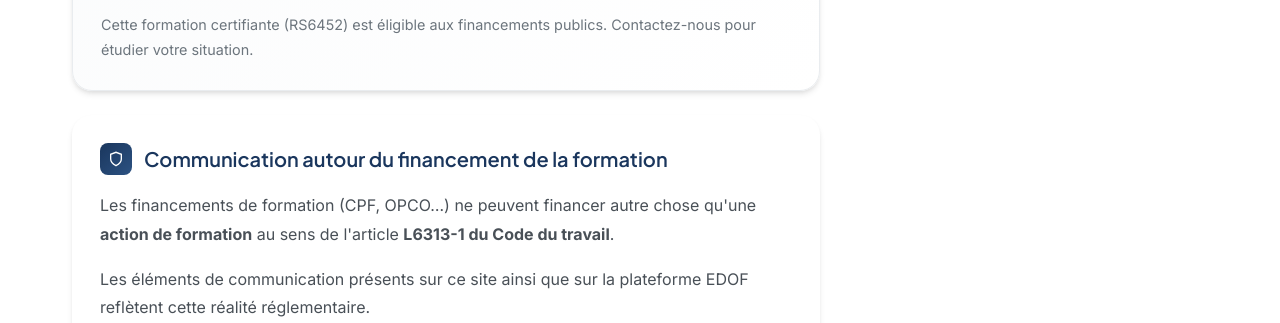
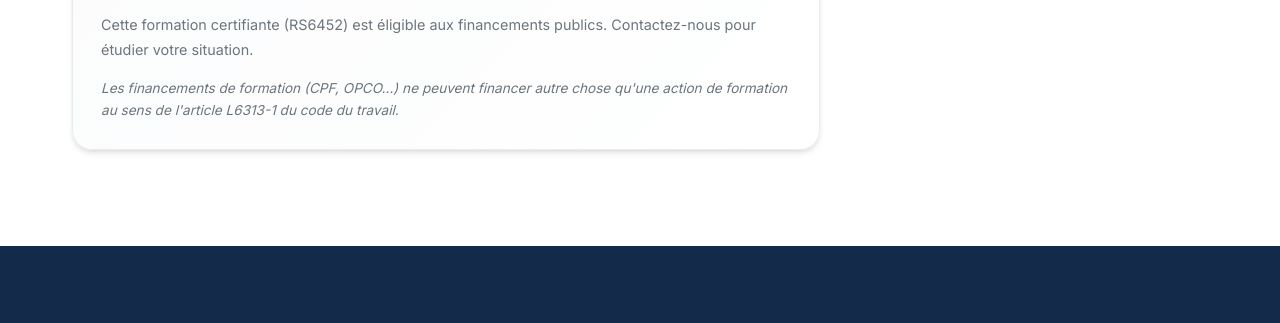
Before and after one commit to Vasco-Preun/elmformations, a plain HTML site: page formation-community.html in a window 1280 px wide. Shown: the part 4983-5306 px from the top of the page. Drawn offline with Linux system fonts and the light colour scheme; a web font is replaced by a local one.

Commit message:
Add files via upload

```diff
--- a/formation-community.html
+++ b/formation-community.html
@@ -594,23 +594,8 @@
                             <p style="color: var(--text-light); font-size: 0.9rem; line-height: 1.7;">
                                 Cette formation certifiante (RS6452) est éligible aux financements publics. Contactez-nous pour étudier votre situation.
                             </p>
-                        </div>
-
-                        <!-- Bloc Communication autour du financement -->
-                        <div class="detail-card">
-                            <h2>
-                                <span class="detail-card-icon">
-                                    <svg width="16" height="16" viewBox="0 0 24 24" fill="none" stroke="currentColor" stroke-width="2">
-                                        <path d="M12 22s8-4 8-10V5l-8-3-8 3v7c0 6 8 10 8 10z"/>
-                                    </svg>
-                                </span>
-                                Communication autour du financement de la formation
-                            </h2>
-                            <p style="color: var(--text); line-height: 1.8; margin-bottom: 1rem;">
-                                Les financements de formation (CPF, OPCO…) ne peuvent financer autre chose qu'une <strong>action de formation</strong> au sens de l'article <strong>L6313-1 du Code du travail</strong>.
-                            </p>
-                            <p style="color: var(--text); line-height: 1.8;">
-                                Les éléments de communication présents sur ce site ainsi que sur la plateforme EDOF reflètent cette réalité réglementaire.
+                            <p style="color: var(--text-light); font-size: 0.85rem; line-height: 1.6; margin-top: 1rem; font-style: italic;">
+                                Les financements de formation (CPF, OPCO…) ne peuvent financer autre chose qu'une action de formation au sens de l'article L6313-1 du code du travail.
                             </p>
                         </div>
                     </div>
```
